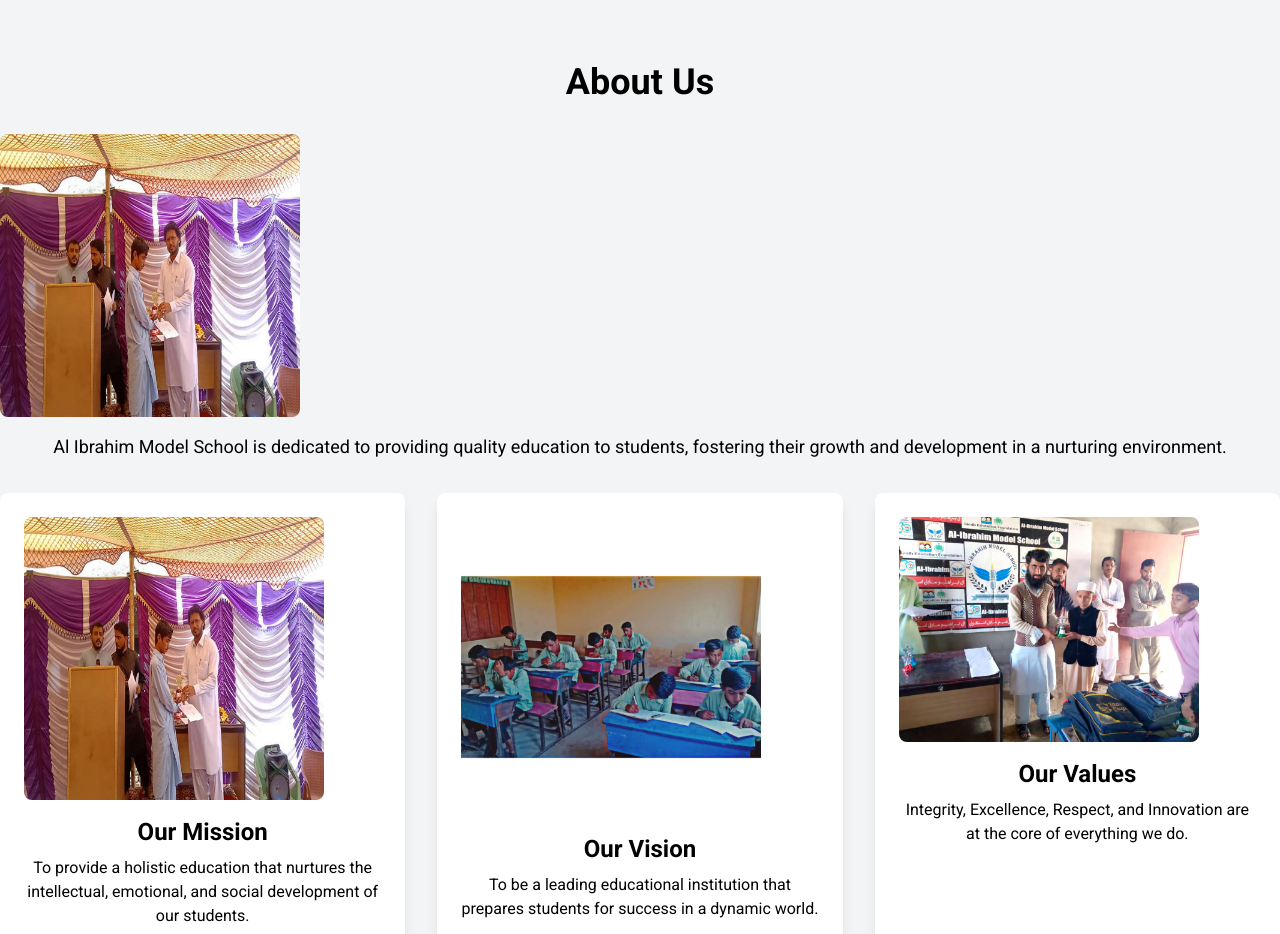
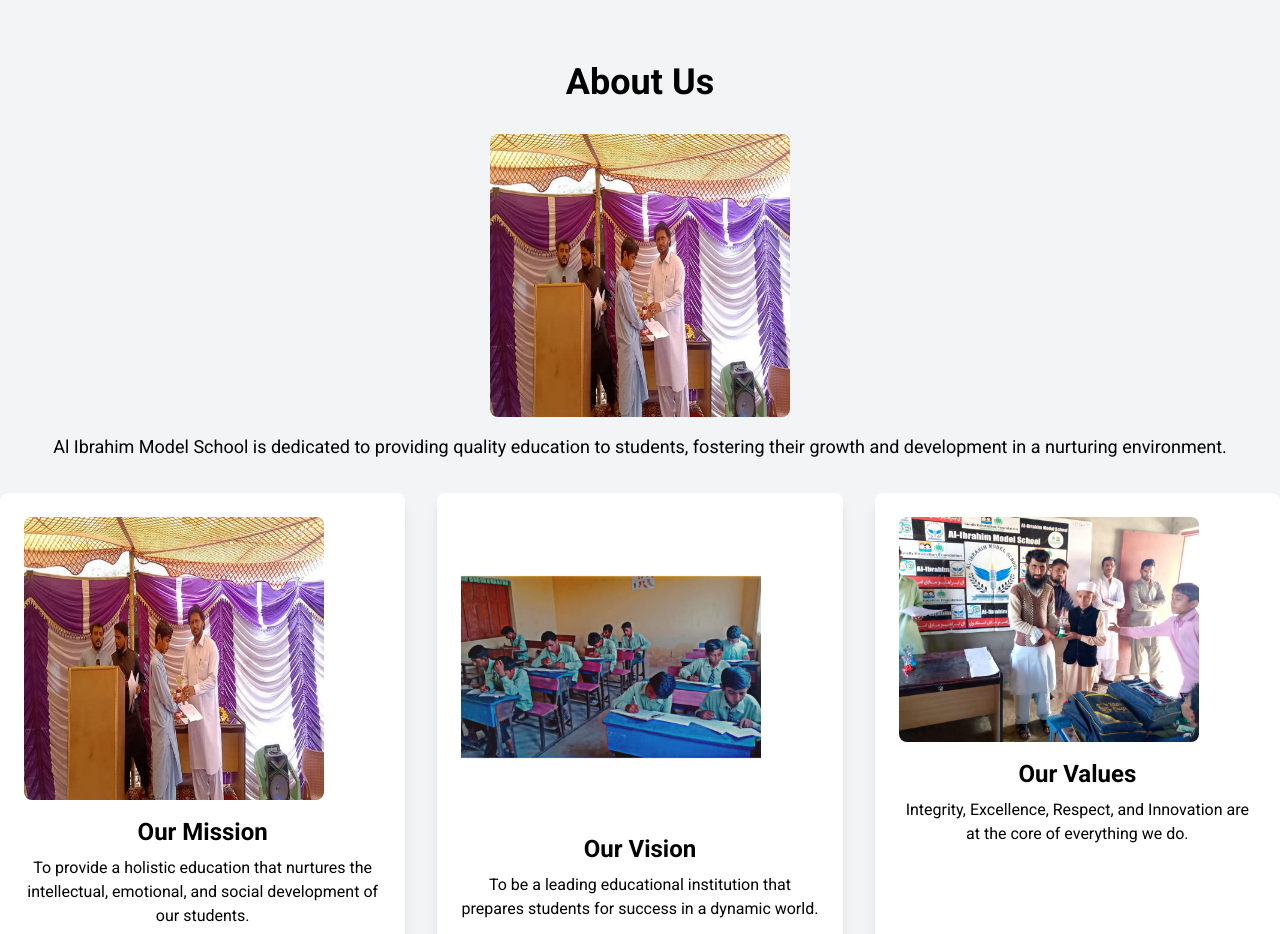
Before and after one commit to mma-pk7/al-ibrahim-model-school, a plain HTML site: page index.html in a window 1280 px wide. Shown: the part 900-1834 px from the top of the page. Drawn offline with nearby package versions, Linux system fonts and the light colour scheme.

Commit message:
Update index.html

```diff
--- a/index.html
+++ b/index.html
@@ -60,7 +60,7 @@
     <h2 class="text-4xl font-bold mb-8">
      About Us
     </h2>
-    <img alt="School building with students and teachers" class="mb-4 rounded-lg" height="300" src="assets/470172056_574808535248117_6687799956838457358_n.jpg" width="300"/>
+    <img alt="School building with students and teachers" class="mb-4 rounded-lg mx-auto" height="300" src="assets/470172056_574808535248117_6687799956838457358_n.jpg" width="300"/>
     <p class="text-lg mb-8">
      Al Ibrahim Model School is dedicated to providing quality education to students, fostering their growth and development in a nurturing environment.
     </p>
```
